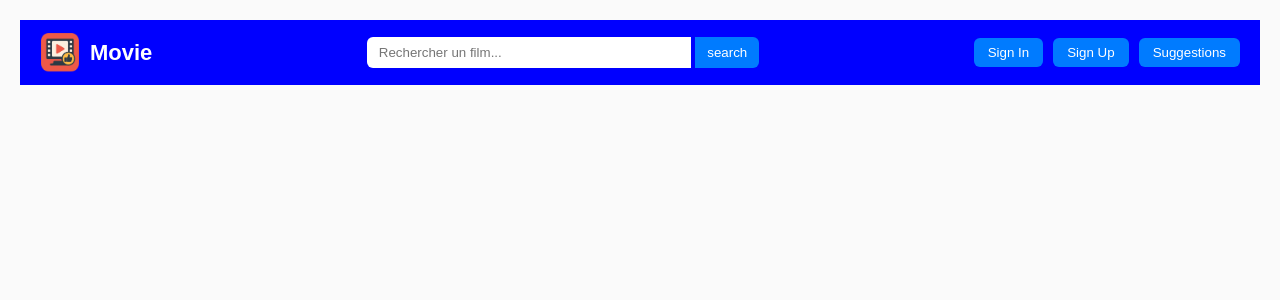
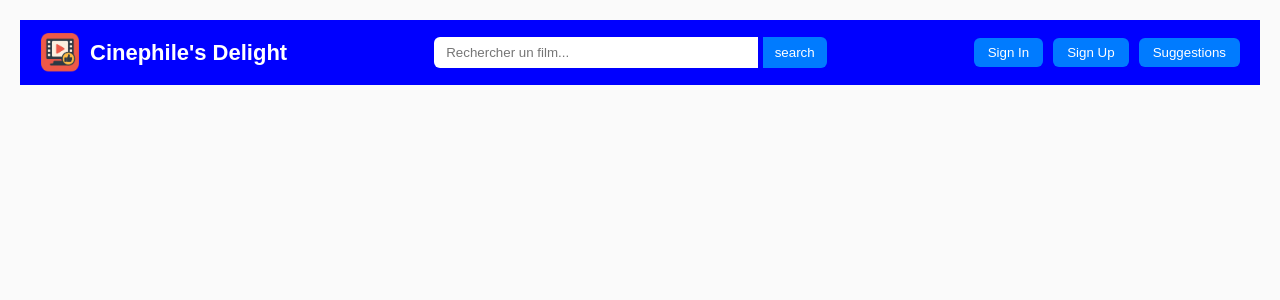
Before and after one commit to beieb/WEBMovie, a Flask app: page / in a window 1280 px wide. Shown: the top 300 px of the page. Run offline with Flask 3, Linux system fonts and the light colour scheme; data that the repository does not hold is empty.

Commit message:
New app name

```diff
--- a/templates/components/nav_bar.html
+++ b/templates/components/nav_bar.html
@@ -3,7 +3,7 @@
     <!-- Gauche : Logo + Titre -->
     <div class="nav-left">
         <img src="{{ url_for('static', filename='img/logo.png') }}" class="nav-logo" alt="logo" onclick="location.href='/'">
-        <h2 class="nav-title">Movie</h2>
+        <h2 class="nav-title">Cinephile's Delight</h2>
     </div>
 
     <!-- Centre : Recherche -->
--- a/templates/main.html
+++ b/templates/main.html
@@ -3,7 +3,7 @@
   <head>
       <meta charset="UTF-8">
       <meta name="viewport" content="width=device-width, initial-scale=1.0">
-      <title>Liste des films</title>
+      <title>Cinephile's Delight</title>
       <link rel="stylesheet" href="{{ url_for('static', filename='css/style.css') }}">
       <link rel="icon" href="{{ url_for('static', filename='img/favicon.ico') }}">
   </head>
```
